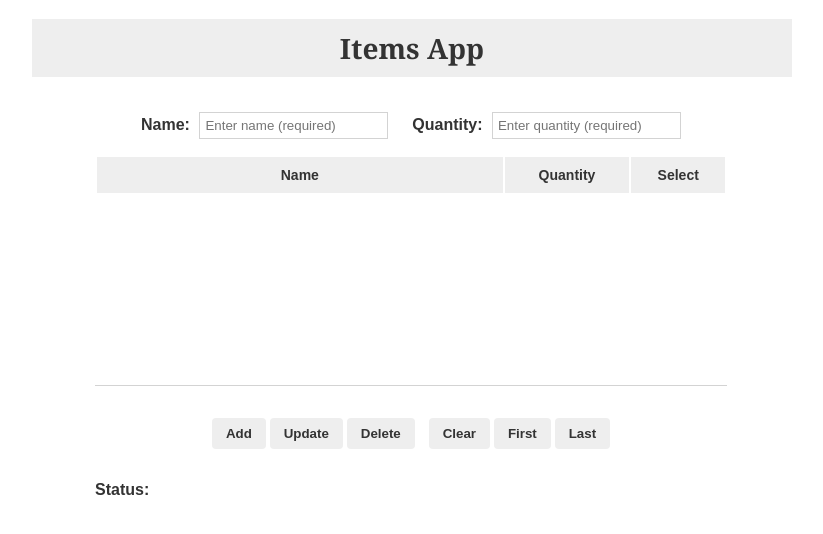
After one commit to RevokatusIvo/ssip-main, a PHP site: page /crud/app.html in a window 1280 px wide. The commit adds this page. Shown: the top 534 px of the page, without its empty margins (229-1052 px from the left). Run offline with PHP 8.4, Linux system fonts and the light colour scheme; lists and menus that the app fills with data are empty.

Commit message:
crud blm jd

```diff
--- /dev/null
+++ b/crud/app.css
@@ -0,0 +1,98 @@
+:root {
+	--dark: #333333;
+	--light: #eeeeee;
+}
+
+body {
+	font-family: Helevetica, sans-serif;
+	text-align: center;
+	color: var(--dark);
+	font-size: 14px;
+}
+
+h1 {
+	background-color: var(--light);
+	font-family: Georgia, serif;
+	width: 60%;
+	margin-left: 20%;
+	padding: 10px 1px;
+}
+
+/* Table styling */
+
+#table-wrapper {
+	height: 220px;
+	width: 50%;
+	margin-left: 25%;
+	border-bottom: 1px solid lightgrey;
+	padding-bottom: 10px;
+	overflow-y: auto;
+}
+
+table {
+	width: 100%;
+}
+
+th {
+	position: sticky;
+	top: 0;
+	padding: 10px;
+	background: var(--light);;
+}
+
+td {
+	padding: 7px;
+}
+
+.t-name {
+	text-align: left;
+}
+
+.t-qty {
+	width: 20%;
+}
+
+.t-radio {
+	width: 15%;
+}
+
+.r-select {
+	color: blue;
+	font-weight: bolder;
+	font-size: 16px;
+}
+
+.r-unselect {
+	color: var(--dark);
+	font-weight: normal;
+	font-size: 14px;
+}
+
+/* Inputs and labels styling */
+
+.buttons {
+	padding: 8px 14px;
+	font-weight: bold;
+	color: var(--dark);
+	background-color: var(--light);;
+	border-radius: 4px;
+	border-style: none;
+	cursor: pointer;
+}
+
+.textinput {
+	padding: 5px;
+	color: var(--dark);
+	border: 1px solid lightgrey;
+}
+
+.labels {
+	font-size: 16px;
+	font-weight: bold;
+	margin-right: 5px;
+}
+
+#status-wrapper {
+	margin-left: 25%;
+	text-align: left;
+}
--- /dev/null
+++ b/crud/app.html
@@ -0,0 +1,59 @@
+<!DOCTYPE html>
+<html>
+
+<head>
+  <link rel="stylesheet" href="app.css">
+  <script src="app.js"></script>
+  <title>Items App</title>
+</head>
+
+<body>
+
+  <h1>Items App</h1>
+
+  <br>
+
+  <div>
+    <label for="name" class="labels">Name: </label>
+    <input type="text" id="name" class="textinput" placeholder="Enter name (required)">
+    <span style="margin-left: 20px;"></span>
+    <label for="quantity" class="labels">Quantity: </label>
+    <input type="number" id="quantity" class="textinput" placeholder="Enter quantity (required)">
+  </div>
+
+  <br>
+
+  <div id="table-wrapper">
+    <table id="data-table">
+      <thead>
+        <tr>
+          <th>Name</th>
+          <th class="t-qty">Quantity</th>
+          <th class="t-radio">Select</th>
+        </tr>
+      </thead>
+      <tbody></tbody>
+    </table>
+  </div>
+
+  <br><br>
+
+  <div>
+    <button type="button" class="buttons" onclick="addData()" title="Add new row from the text inputs">Add</button>
+    <button type="button" class="buttons" onclick="updateData()" title="Update selected row">Update</button>
+    <button type="button" class="buttons" onclick="deleteData()" title="Delete selected row">Delete</button>
+    <span style="margin-left: 10px;"></span>
+    <button type="button" class="buttons" onclick="clearData()" title="Clear selection">Clear</button>
+    <button type="button" class="buttons" onclick="selectFirstOrLastRow(1)" title="Select first row of table">First</button>
+    <button type="button" class="buttons" onclick="selectFirstOrLastRow()" title="Select last row of table">Last</button>
+  </div>
+
+  <br><br>
+
+  <div id="status-wrapper">
+    <span class="labels">Status: </span>
+    <span id="status"></span>
+  </div>
+
+</body>
+</html>
```
Also changed, not shown: order.php (+33 -8 lines).
